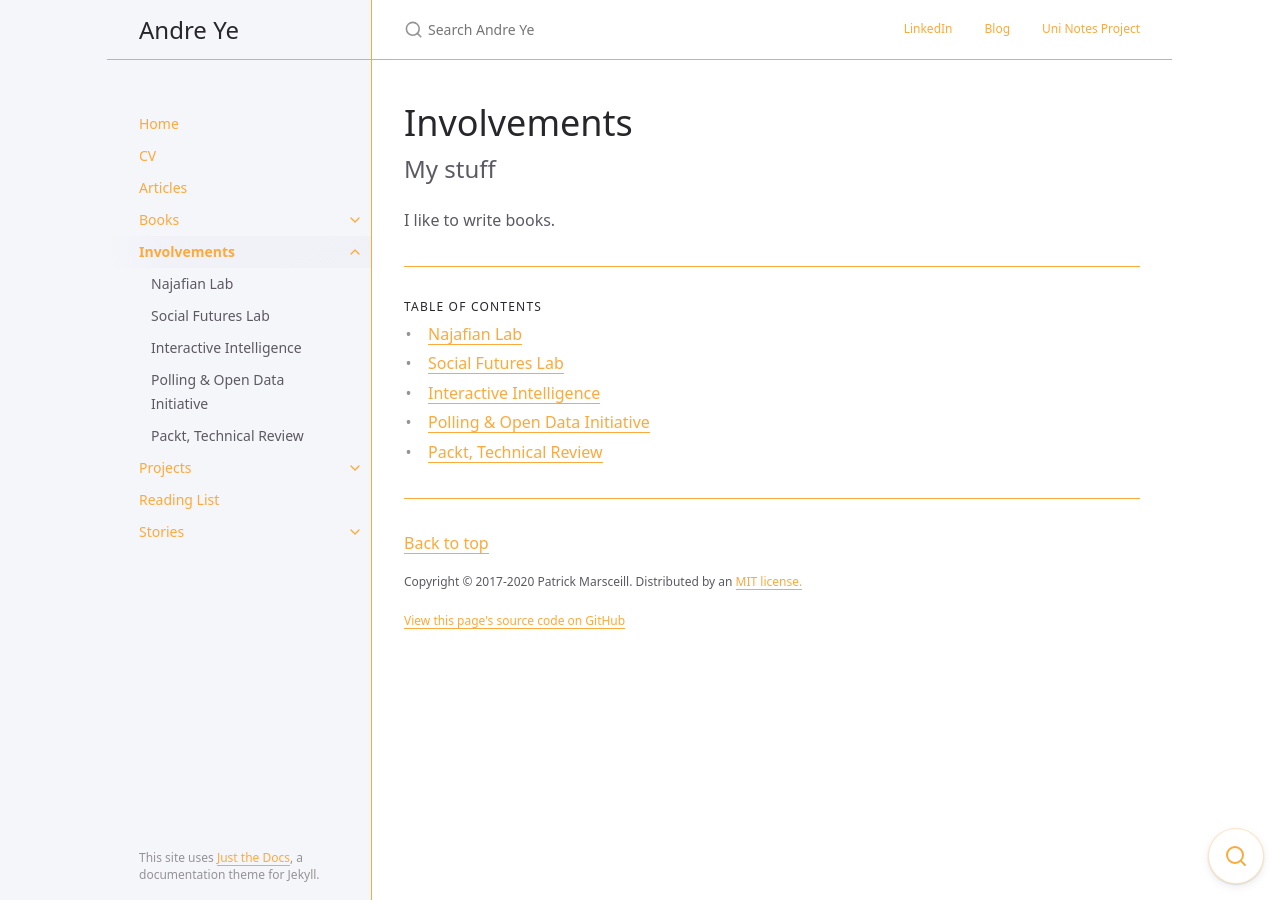
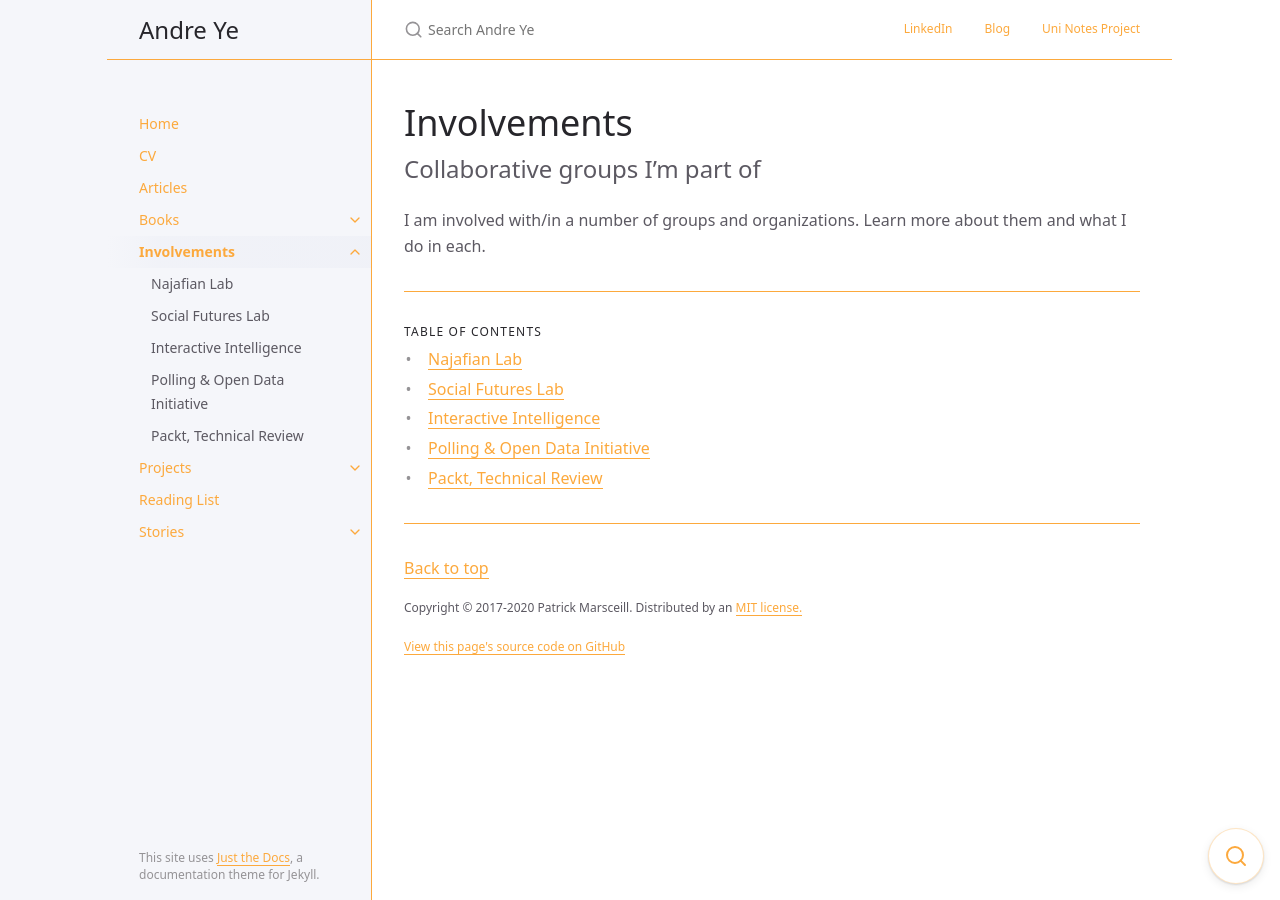
Before and after one commit to andre-ye/andre-ye.github.io-retired, a Jekyll site: the page built from docs/involvements/involvements.md, in a window 1280 px wide. Built offline with Jekyll 4.4.1, drawn with Linux system fonts in a browser that asks for light colours; nearby versions of some CDN libraries.

Commit message:
Update involvements.md

```diff
--- a/docs/involvements/involvements.md
+++ b/docs/involvements/involvements.md
@@ -8,7 +8,7 @@ permalink: /docs/involvements
 
 # Involvements
 
-My stuff
+Collaborative groups I'm part of
 {: .fs-6 .fw-300 }
 
-I like to write books.
+I am involved with/in a number of groups and organizations. Learn more about them and what I do in each.
```
